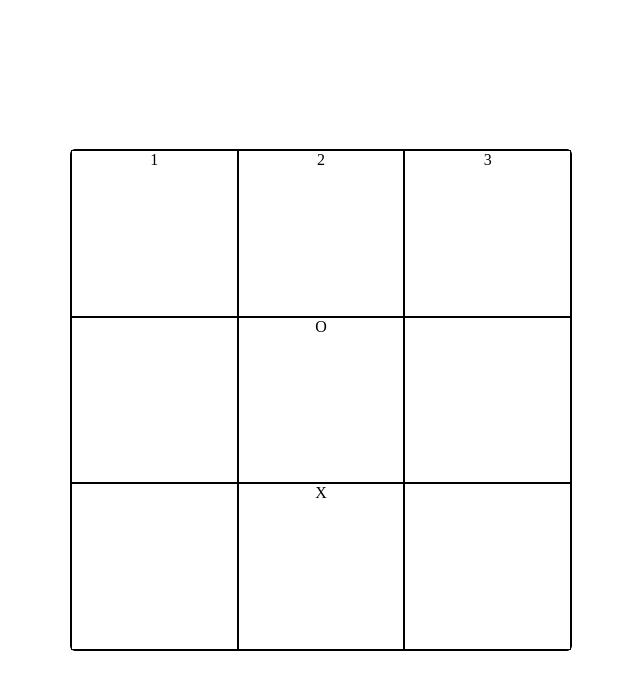
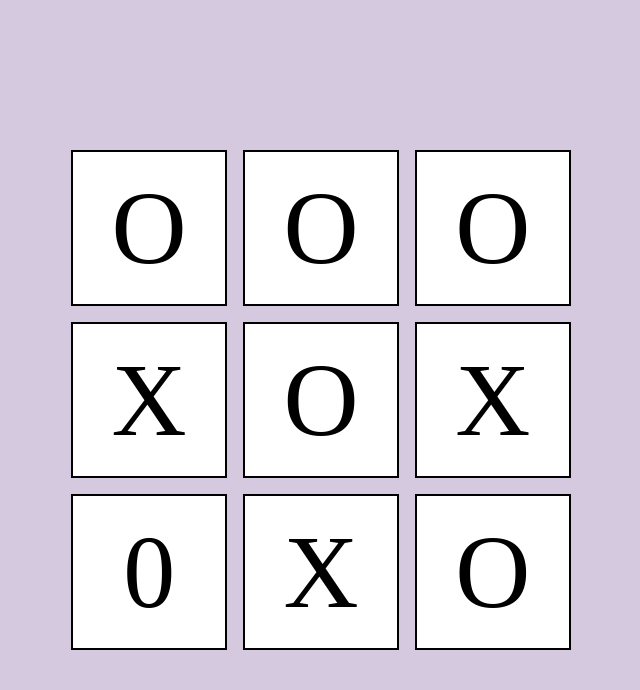
Before and after one commit to xChristianZx/FCC2, a plain HTML site: page Projects/tic_tac_toe/index.html in a window 1280 px wide. Shown: the whole page, without its empty margins (319-959 px from the left). Drawn offline with nearby package versions, Linux system fonts and the light colour scheme.

Commit message:
updated layout

```diff
--- a/Projects/tic_tac_toe/index.html
+++ b/Projects/tic_tac_toe/index.html
@@ -23,15 +23,15 @@
             <p class="browsehappy">You are using an <strong>outdated</strong> browser. Please <a href="#">upgrade your browser</a> to improve your experience.</p>
         <![endif]-->
     <div class="main-wrapper">
-        <div class="one">1</div>
-        <div class="two">2</div>
-        <div class="three">3</div>
-        <div class="four"></div>
+        <div class="one">O</div>
+        <div class="two">O</div>
+        <div class="three">O</div>
+        <div class="four">X</div>
         <div class="five">O</div>
-        <div class="six"></div>
-        <div class="seven"></div>
+        <div class="six">X</div>
+        <div class="seven">0</div>
         <div class="eight">X</div>
-        <div class="nine"></div>
+        <div class="nine">O</div>
     </div>
     <script src="app.js"></script>
 </body>
--- a/Projects/tic_tac_toe/sass/main.scss
+++ b/Projects/tic_tac_toe/sass/main.scss
@@ -1,5 +1,6 @@
 html,
 body {
+    background-color: #D5C9DF;
     height: 100%;
     width: 100%;
     display: flex;
@@ -13,58 +14,63 @@ body {
     width: 500px;
     height: 500px;
     display: grid;
-    margin: 20px;
-    border: 1px solid black;
-    border-radius: 5px;
-    grid-template-columns: 1fr 1fr 1fr;
-    grid-template-rows: 1fr 1fr 1fr;
+    grid-template-columns: 1fr .1fr 1fr .1fr 1fr;
+    grid-template-rows: 1fr .1fr 1fr .1fr 1fr;
     grid-gap: 0 0;
-    justify-items: stretch;
     align-items: stretch;
     & div {
-        border: 1px solid black;
-        text-align: center;
+        display: flex;
+        flex-direction: column;
+        align-items: center;
+        justify-content: center;
+        background-color: white;
+        border: 2px solid black;
+        // box-shadow: 3px, 3px, 5px, #000;
+        font-size: 104px;
     }
 }
 
 .one {
     grid-column: 1;
     grid-row: 1;
-
 }
 
 .two {
-    grid-column: 2;
+    grid-column: 3;
     grid-row: 1;
 }
 
 .three {
-    grid-column: 3;
+    grid-column: 5;
     grid-row: 1;
 }
 
 .four {
     grid-column: 1;
-    grid-row: 2;
-}
-.five {
-    grid-column: 2;
-    grid-row: 2;
-}
-.six {
-    grid-column: 3;
-    grid-row: 2;
-}
-.seven {
-    grid-column: 1;
     grid-row: 3;
 }
 
-.eight {
-    grid-column: 2;
-    grid-row: 3;
-}
-.nine {
+.five {
     grid-column: 3;
     grid-row: 3;
 }
+
+.six {
+    grid-column: 5;
+    grid-row: 3;
+}
+
+.seven {
+    grid-column: 1;
+    grid-row: 5;
+}
+
+.eight {
+    grid-column: 3;
+    grid-row: 5;
+}
+
+.nine {
+    grid-column: 5;
+    grid-row: 5;
+}
```
Also changed, not shown: Projects/tic_tac_toe/app.js (+7 -0 lines), Projects/tic_tac_toe/css/main.css, Projects/tic_tac_toe/readme.md, 1 other file.
